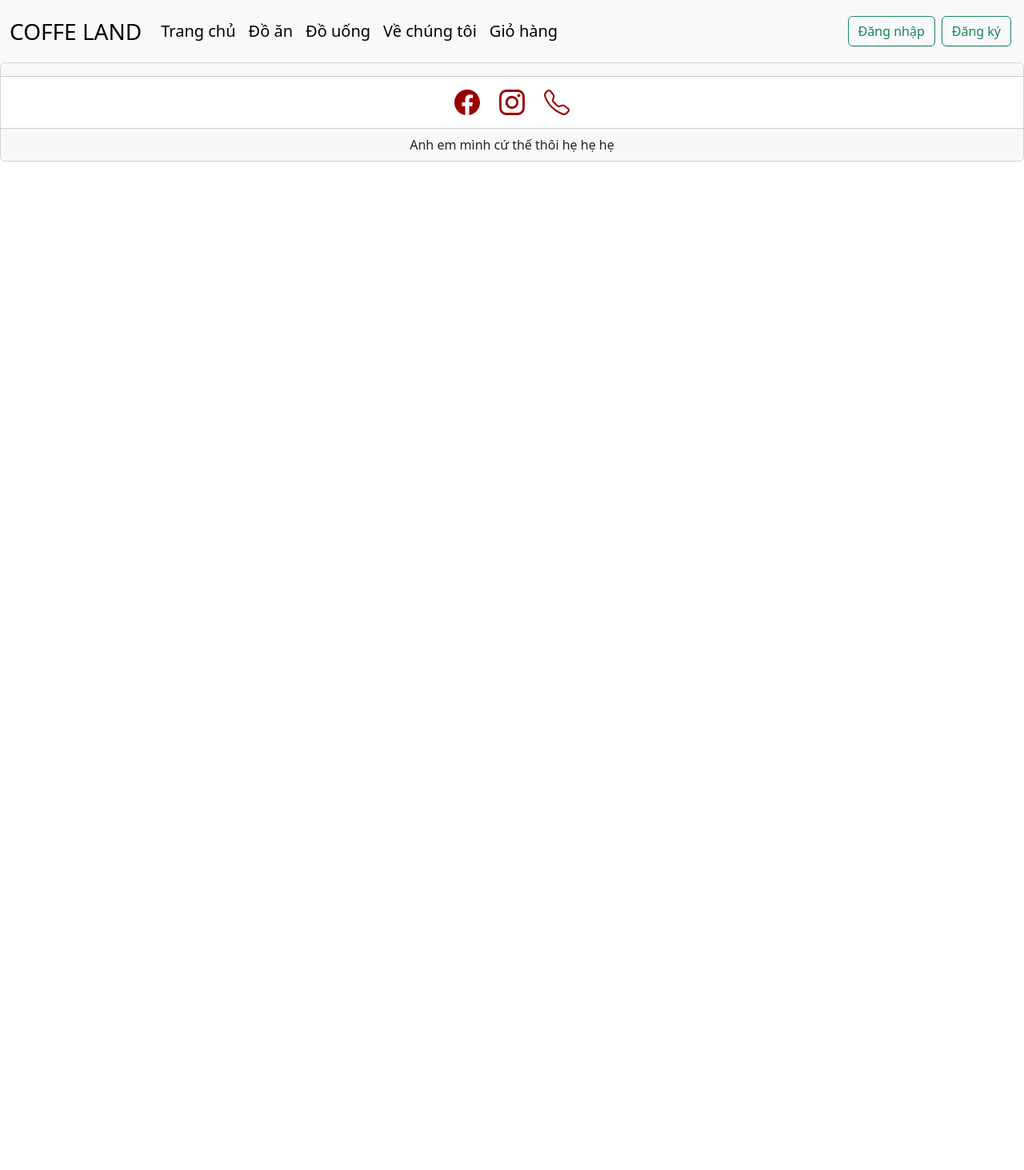
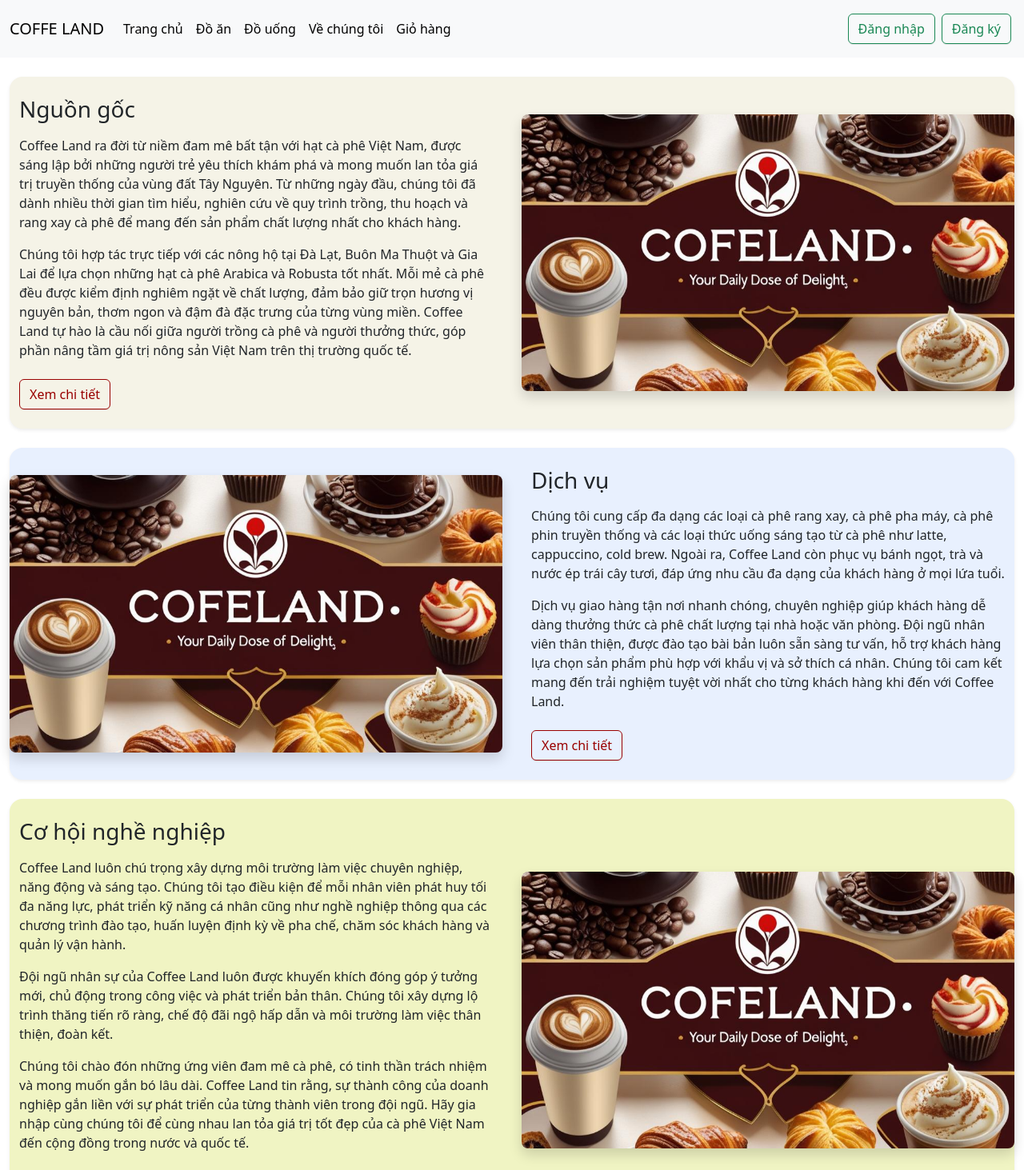
Before and after one commit to touya2604/Coffe-land, an Angular app: page /about-us in a window 1280 px wide. Before the commit this address led to /. Shown: the top 1463 px of the page at 80% size. Before the commit the page ends 800 px from the top, so only its background shows below. Built offline with nearby package versions, Linux system fonts and the light colour scheme.

Commit message:
view: About us

```diff
--- a/src/app/app.routes.ts
+++ b/src/app/app.routes.ts
@@ -3,10 +3,12 @@
 import { CartComponent } from './views/public/cart/cart.component';
 import { LoginComponent } from './views/public/login/login.component';
 import { SignUpComponent } from './views/public/sign-up/sign-up.component';
+import { AboutComponent } from './views/public/about/about.component';
 
 export const routes: Routes = [
   { path: '', component: HomeComponent },
   { path: 'cart', component: CartComponent },
   { path: 'login', component: LoginComponent },
   { path: 'sign-up', component: SignUpComponent },
+  { path: 'about-us', component: AboutComponent },
 ];
--- a/src/app/components/header/header.component.html
+++ b/src/app/components/header/header.component.html
@@ -5,7 +5,7 @@
 Nếu có tham số hoặc muốn truyền biến, dùng [routerLink]="['/cart', id]".-->
 <nav class="navbar navbar-expand-lg bg-body-tertiary p-0">
   <div class="container-fluid">
-    <a class="navbar-brand fs-3" href="#">COFFE LAND</a>
+    <a class="navbar-brand" href="#">COFFE LAND</a>
     <button
       class="navbar-toggler"
       type="button"
@@ -21,7 +21,7 @@
       <ul class="navbar-nav me-auto mb-2 mb-lg-0">
         <li class="nav-item">
           <a
-            class="nav-link active headerText py-4 fs-5"
+            class="nav-link active headerText py-4"
             aria-current="page"
             routerLink="/"
             >Trang chủ</a
@@ -29,7 +29,7 @@
         </li>
         <li class="nav-item">
           <a
-            class="nav-link active headerText py-4 fs-5"
+            class="nav-link active headerText py-4"
             aria-current="page"
             href="#"
             >Đồ ăn</a
@@ -37,7 +37,7 @@
         </li>
         <li class="nav-item">
           <a
-            class="nav-link active headerText py-4 fs-5"
+            class="nav-link active headerText py-4"
             aria-current="page"
             href="#"
             >Đồ uống</a
@@ -45,7 +45,8 @@
         </li>
         <li class="nav-item">
           <a
-            class="nav-link active headerText py-4 fs-5"
+            [routerLink]="['/about-us']"
+            class="nav-link active headerText py-4"
             aria-current="page"
             href="#"
             >Về chúng tôi</a
@@ -55,7 +56,7 @@
           <a
             [routerLink]="['/cart']"
             routerLinkActive="router-link-active"
-            class="nav-link active headerText py-4 fs-5"
+            class="nav-link active headerText py-4"
             aria-current="page"
             >Giỏ hàng</a
           >
--- /dev/null
+++ b/src/app/views/public/about/about.component.html
@@ -0,0 +1,108 @@
+<div class="container-fluid py-4">
+  <div
+    class="nguon-goc rounded-4 mb-4 shadow-sm"
+    style="background-color: #f5f3e7"
+  >
+    <div class="row align-items-center">
+      <div class="col-lg-6 col-md-12 p-4">
+        <h3 class="mb-3">Nguồn gốc</h3>
+        <p>
+          Coffee Land ra đời từ niềm đam mê bất tận với hạt cà phê Việt Nam,
+          được sáng lập bởi những người trẻ yêu thích khám phá và mong muốn lan
+          tỏa giá trị truyền thống của vùng đất Tây Nguyên. Từ những ngày đầu,
+          chúng tôi đã dành nhiều thời gian tìm hiểu, nghiên cứu về quy trình
+          trồng, thu hoạch và rang xay cà phê để mang đến sản phẩm chất lượng
+          nhất cho khách hàng.
+        </p>
+        <p>
+          Chúng tôi hợp tác trực tiếp với các nông hộ tại Đà Lạt, Buôn Ma Thuột
+          và Gia Lai để lựa chọn những hạt cà phê Arabica và Robusta tốt nhất.
+          Mỗi mẻ cà phê đều được kiểm định nghiêm ngặt về chất lượng, đảm bảo
+          giữ trọn hương vị nguyên bản, thơm ngon và đậm đà đặc trưng của từng
+          vùng miền. Coffee Land tự hào là cầu nối giữa người trồng cà phê và
+          người thưởng thức, góp phần nâng tầm giá trị nông sản Việt Nam trên
+          thị trường quốc tế.
+        </p>
+        <button class="btn btn-outline-primary mt-2">Xem chi tiết</button>
+      </div>
+      <div class="col-lg-6 col-md-12 text-center">
+        <img
+          src="assets/banner2.png"
+          class="img-fluid rounded-3 my-3 shadow"
+          style="max-height: 350px; object-fit: cover"
+        />
+      </div>
+    </div>
+  </div>
+  <div
+    class="dich-vu rounded-4 mb-4 shadow-sm"
+    style="background-color: #e8f0fe"
+  >
+    <div class="row align-items-center flex-row-reverse">
+      <div class="col-lg-6 col-md-12 p-4">
+        <h3 class="mb-3">Dịch vụ</h3>
+        <p>
+          Chúng tôi cung cấp đa dạng các loại cà phê rang xay, cà phê pha máy,
+          cà phê phin truyền thống và các loại thức uống sáng tạo từ cà phê như
+          latte, cappuccino, cold brew. Ngoài ra, Coffee Land còn phục vụ bánh
+          ngọt, trà và nước ép trái cây tươi, đáp ứng nhu cầu đa dạng của khách
+          hàng ở mọi lứa tuổi.
+        </p>
+        <p>
+          Dịch vụ giao hàng tận nơi nhanh chóng, chuyên nghiệp giúp khách hàng
+          dễ dàng thưởng thức cà phê chất lượng tại nhà hoặc văn phòng. Đội ngũ
+          nhân viên thân thiện, được đào tạo bài bản luôn sẵn sàng tư vấn, hỗ
+          trợ khách hàng lựa chọn sản phẩm phù hợp với khẩu vị và sở thích cá
+          nhân. Chúng tôi cam kết mang đến trải nghiệm tuyệt vời nhất cho từng
+          khách hàng khi đến với Coffee Land.
+        </p>
+        <button class="btn btn-outline-primary mt-2">Xem chi tiết</button>
+      </div>
+      <div class="col-lg-6 col-md-12 text-center">
+        <img
+          src="assets/banner2.png"
+          class="img-fluid rounded-3 my-3 shadow"
+          style="max-height: 350px; object-fit: cover"
+        />
+      </div>
+    </div>
+  </div>
+  <div
+    class="nghe-nghiep rounded-4 shadow-sm"
+    style="background-color: #f0f4c3"
+  >
+    <div class="row align-items-center">
+      <div class="col-lg-6 col-md-12 p-4">
+        <h3 class="mb-3">Cơ hội nghề nghiệp</h3>
+        <p>
+          Coffee Land luôn chú trọng xây dựng môi trường làm việc chuyên nghiệp,
+          năng động và sáng tạo. Chúng tôi tạo điều kiện để mỗi nhân viên phát
+          huy tối đa năng lực, phát triển kỹ năng cá nhân cũng như nghề nghiệp
+          thông qua các chương trình đào tạo, huấn luyện định kỳ về pha chế,
+          chăm sóc khách hàng và quản lý vận hành.
+        </p>
+        <p>
+          Đội ngũ nhân sự của Coffee Land luôn được khuyến khích đóng góp ý tưởng
+          mới, chủ động trong công việc và phát triển bản thân. Chúng tôi xây
+          dựng lộ trình thăng tiến rõ ràng, chế độ đãi ngộ hấp dẫn và môi trường
+          làm việc thân thiện, đoàn kết.
+        </p>
+        <p>
+          Chúng tôi chào đón những ứng viên đam mê cà phê, có tinh thần trách
+          nhiệm và mong muốn gắn bó lâu dài. Coffee Land tin rằng, sự thành công
+          của doanh nghiệp gắn liền với sự phát triển của từng thành viên trong
+          đội ngũ. Hãy gia nhập cùng chúng tôi để cùng nhau lan tỏa giá trị tốt
+          đẹp của cà phê Việt Nam đến cộng đồng trong nước và quốc tế.
+        </p>
+        <button class="btn btn-outline-primary mt-2">Xem chi tiết</button>
+      </div>
+      <div class="col-lg-6 col-md-12 text-center">
+        <img
+          src="assets/banner2.png"
+          class="img-fluid rounded-3 my-3 shadow"
+          style="max-height: 350px; object-fit: cover"
+        />
+      </div>
+    </div>
+  </div>
+</div>
```
Also changed, not shown: src/app/views/public/about/about.component.ts (added, +11 -0 lines), src/app/views/public/about/about.component.scss (added), 1 other file (tests, documents, lock files or other folders).
